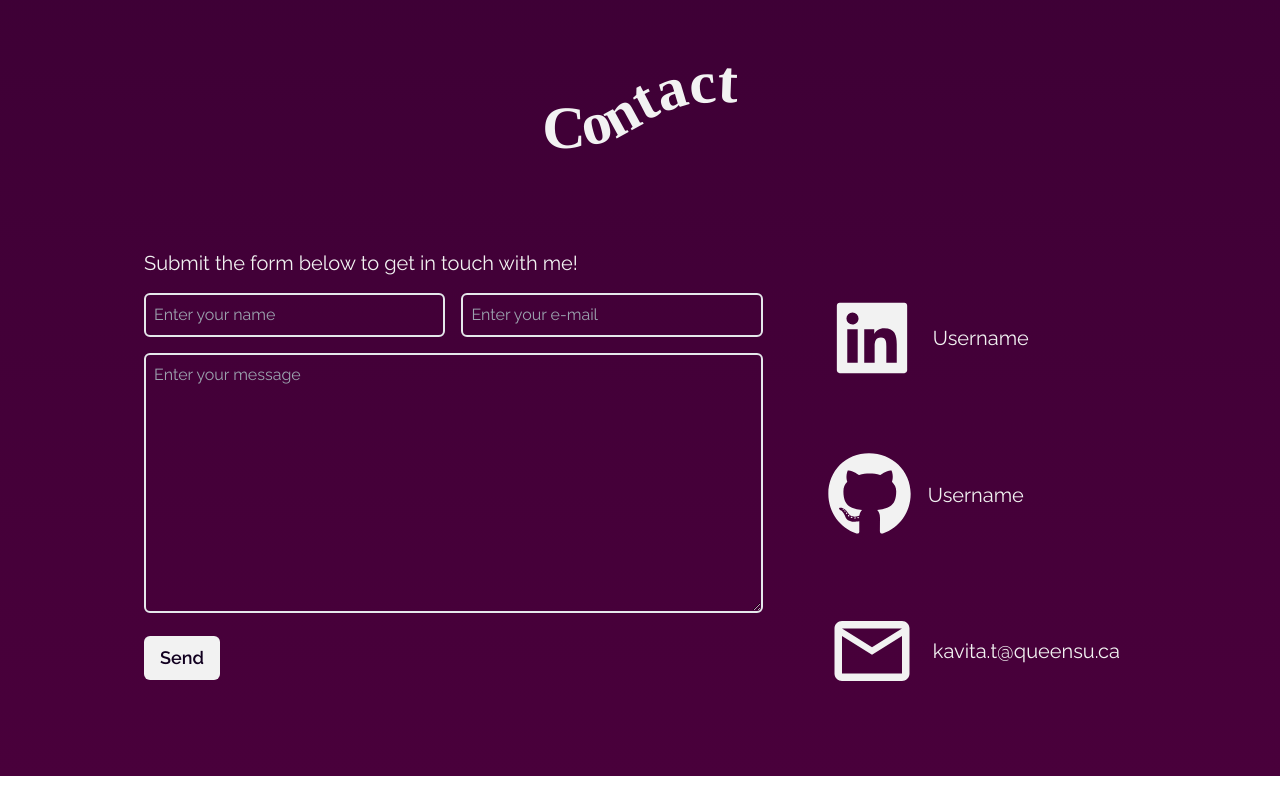
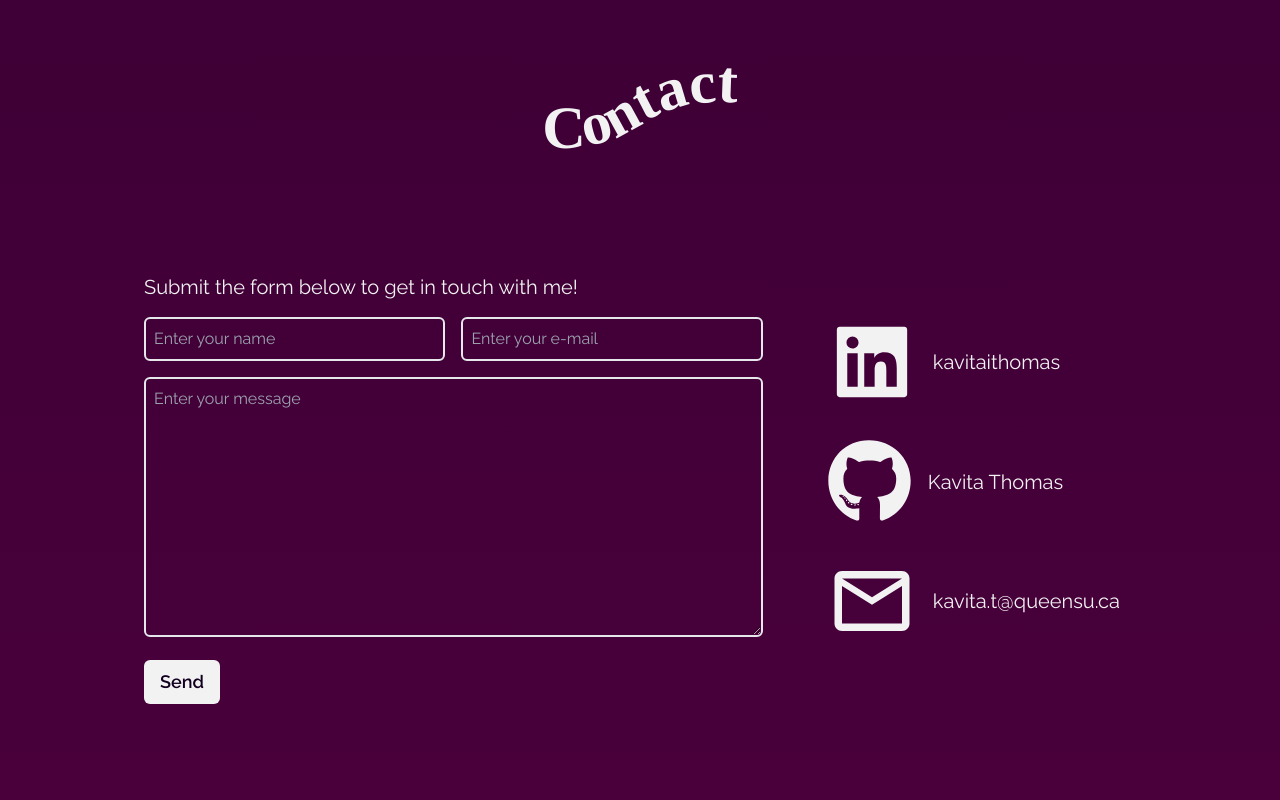
Before and after one commit to kavitaithomas/portfolio, a React (Create React App) app: page / in a window 1280 px wide. Shown: the part 3131-3931 px from the top of the page. Before the commit the page ends 3907 px from the top, so only its background shows below. Built offline with nearby package versions, Linux system fonts and the light colour scheme; a web font is replaced by a local one.

Commit message:
feat: :zap: linking social icons

```diff
--- a/src/components/Contact.jsx
+++ b/src/components/Contact.jsx
@@ -31,15 +31,36 @@ const Contact = () => {
       </div>
 
       {/* Social Icons */}
-      <div className="w-full flex justify-center pb-6">
+      <div className="w-full flex justify-center pb-12">
         <div className="flex flex-row justify-center items-center space-x-8 xl:hidden">
+          <a
+            href="https://www.linkedin.com/in/kavitaithomas"
+            target="_blank"
+            rel="noopener noreferrer"
+            className="flex items-center"
+          >
             <AiFillLinkedin size={95} color="#f2f2f2" />
+          </a>
+          <a
+            href="https://github.com/kavitaithomas"
+            target="_blank"
+            rel="noopener noreferrer"
+            className="flex items-center"
+          >
             <FaGithub size={90} color="#f2f2f2" />
+          </a>
+          <a
+            href="mailto:kavita.t@queensu.ca"
+            target="_blank"
+            rel="noopener noreferrer"
+            className="flex items-center"
+          >
             <MdOutlineEmail size={95} color="#f2f2f2" />
+          </a>
         </div>
       </div>
 
-      <p className="pb-4 text-my-gray text-xl text-center md:text-left">
+      <p className="pb-4 text-my-gray text-xl text-center xl:text-left">
         Submit the form below to get in touch with me!
       </p>
 
@@ -76,18 +97,39 @@ const Contact = () => {
         </div>
 
         {/* Social links for desktop */}
-        <div className="hidden xl:ms-16 text-my-gray xl:flex flex-col justify-between items-start xl:1/3 space-y-4">
+        <div className="hidden xl:ms-16 text-my-gray xl:flex flex-col items-start xl:1/3 space-y-8">
           <div className="flex items-center hover:scale-105 duration-150">
+            <a
+              href="https://www.linkedin.com/in/kavitaithomas"
+              target="_blank"
+              rel="noopener noreferrer"
+              className="flex items-center"
+            >
               <AiFillLinkedin size={90} color="#f2f2f2" />
-            <p className="p-4 text-xl hidden md:block">Username</p>
+              <p className="p-4 text-xl hidden md:block">kavitaithomas</p>
+            </a>
           </div>
           <div className="flex items-center hover:scale-105 duration-150">
+            <a
+              href="https://github.com/kavitaithomas"
+              target="_blank"
+              rel="noopener noreferrer"
+              className="flex items-center"
+            >
               <FaGithub size={85} color="#f2f2f2" />
-            <p className="p-4 text-xl hidden md:block">Username</p>
+              <p className="p-4 text-xl hidden md:block">Kavita Thomas</p>
+            </a>
           </div>
           <div className="flex items-center hover:scale-105 duration-150">
+            <a
+              href="mailto:kavita.t@queensu.ca"
+              target="_blank"
+              rel="noopener noreferrer"
+              className="flex items-center"
+            >
               <MdOutlineEmail size={90} color="#f2f2f2" />
               <p className="p-4 text-xl hidden md:block">kavita.t@queensu.ca</p>
+            </a>
           </div>
         </div>
       </div>
```
Lines whose indentation alone changed are shown as unchanged.
